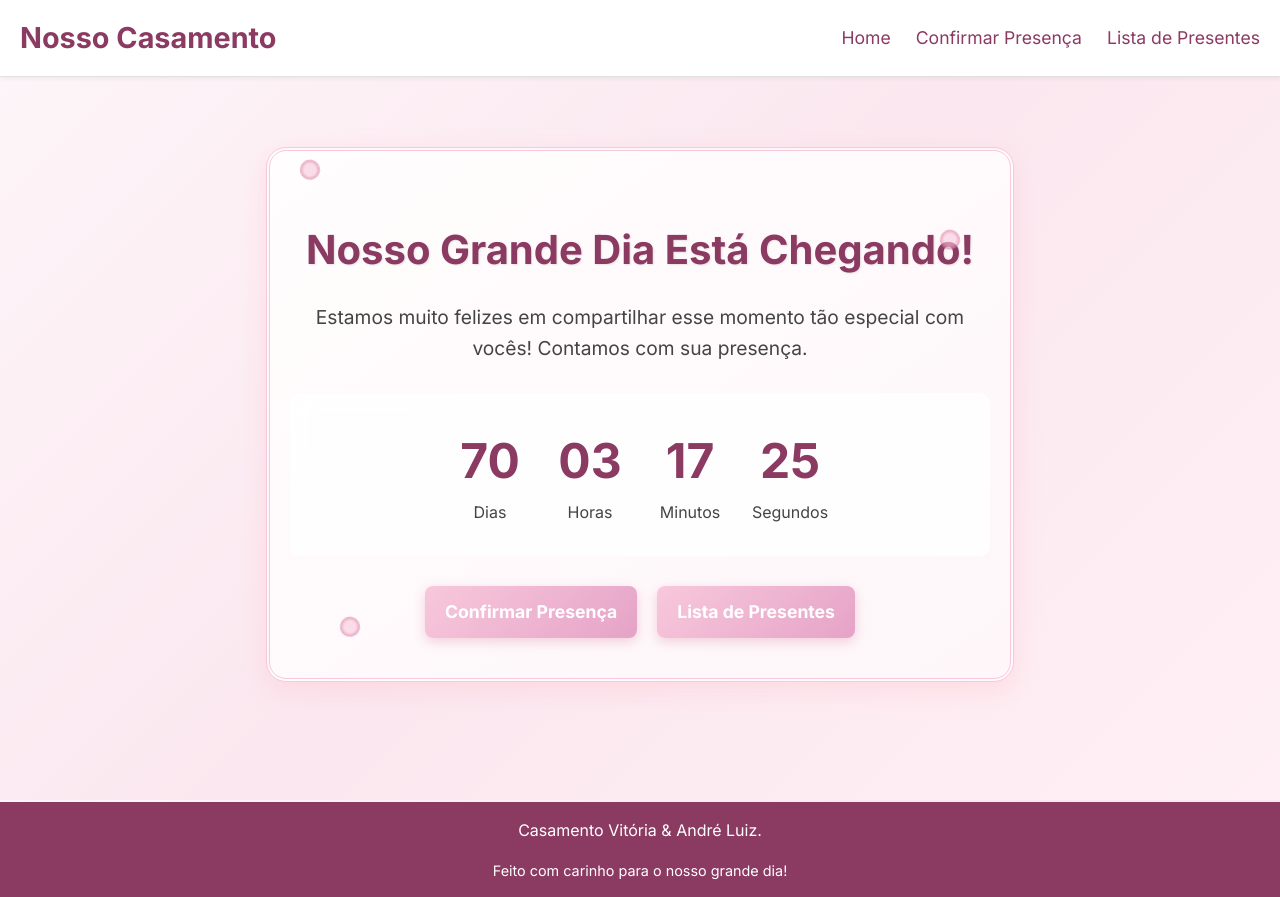
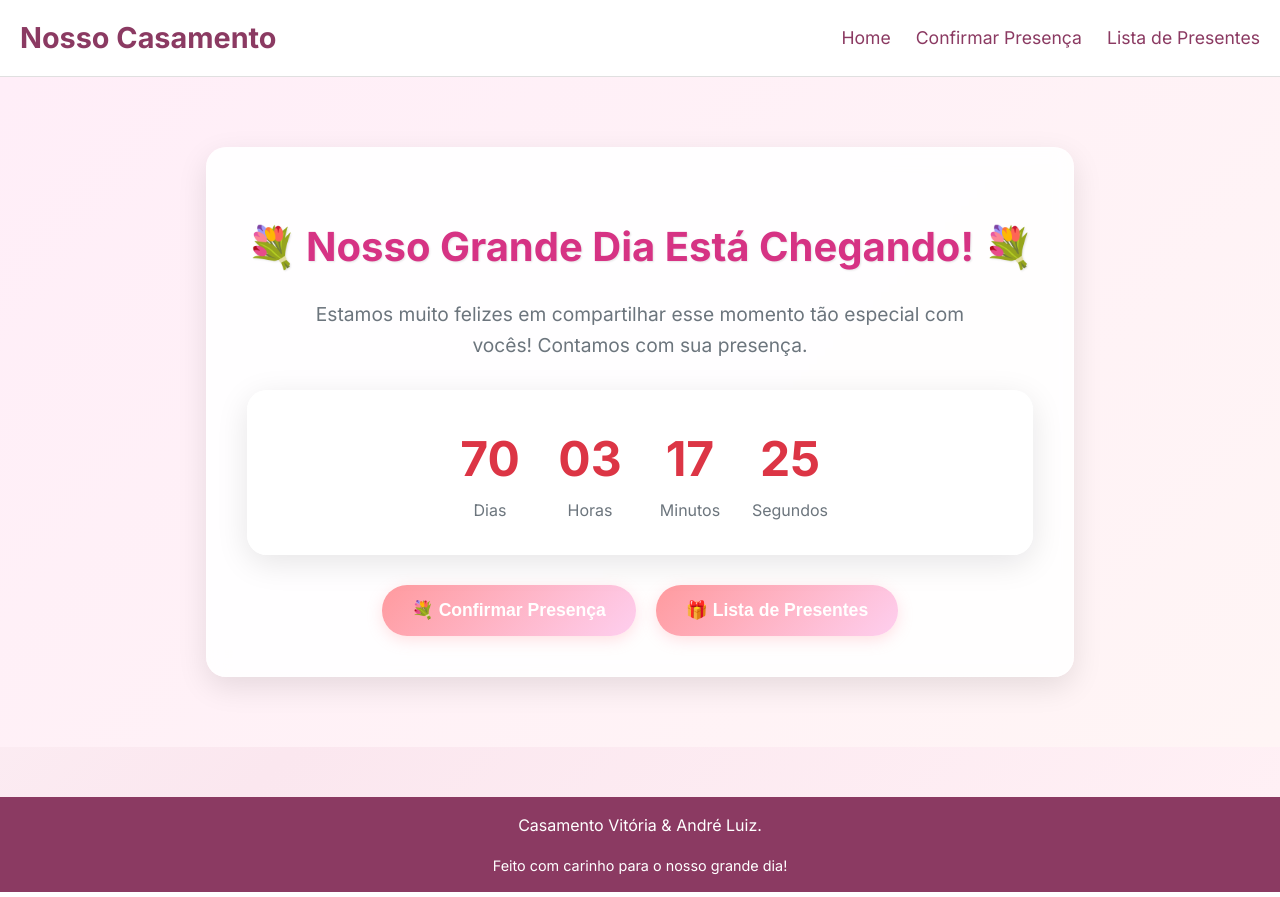
Before and after one commit to LzGuimaraes/wedding-front, a Next.js app: page / in a window 1280 px wide. Built offline with nearby package versions, Linux system fonts and the light colour scheme.

Commit message:
Adicionando flores a pagina principal

```diff
--- a/src/app/page.tsx
+++ b/src/app/page.tsx
@@ -1,9 +1,7 @@
-// page.tsx com efeitos florais
-
 "use client";
 
 import { useState, useEffect } from 'react';
-import Link from 'next/link';
+// Removido import Link from 'next/link' - não suportado
 
 interface TimeLeft {
   days?: number;
@@ -13,9 +11,21 @@ interface TimeLeft {
   eventPassed?: boolean;
 }
 
+interface FloralParticle {
+  id: number;
+  x: number;
+  y: number;
+  size: number;
+  rotation: number;
+  animationDuration: number;
+  type: 'flower' | 'petal' | 'leaf';
+  color: string;
+}
+
 export default function HomePage() {
   const weddingDate = new Date('2025-09-13T00:00:00');
   const [isClient, setIsClient] = useState(false);
+  const [floralParticles, setFloralParticles] = useState<FloralParticle[]>([]);
 
   const calculateTimeLeft = (): TimeLeft => {
     if (!isClient) return { days: 0, hours: 0, minutes: 0, seconds: 0 };
@@ -34,6 +44,31 @@ export default function HomePage() {
 
   const [timeLeft, setTimeLeft] = useState<TimeLeft>(calculateTimeLeft());
 
+  // Gerar partículas florais
+  useEffect(() => {
+    const generateFloralParticles = () => {
+      const particles: FloralParticle[] = [];
+      const colors = ['#ffb3ba', '#ffdfba', '#bae1ff', '#baffc9', '#ffffba', '#e6ccff'];
+      const types: ('flower' | 'petal' | 'leaf')[] = ['flower', 'petal', 'leaf'];
+
+      for (let i = 0; i < 25; i++) {
+        particles.push({
+          id: i,
+          x: Math.random() * 100,
+          y: Math.random() * 100,
+          size: Math.random() * 15 + 8,
+          rotation: Math.random() * 360,
+          animationDuration: Math.random() * 10 + 8,
+          type: types[Math.floor(Math.random() * types.length)],
+          color: colors[Math.floor(Math.random() * colors.length)]
+        });
+      }
+      setFloralParticles(particles);
+    };
+
+    generateFloralParticles();
+  }, []);
+
   useEffect(() => {
     setIsClient(true);
     if (isClient) {
@@ -46,7 +81,156 @@ export default function HomePage() {
 
   const formatTime = (time: number | undefined) => String(time ?? 0).padStart(2, '0');
 
+  const FloralParticle = ({ particle }: { particle: FloralParticle }) => {
+    const getParticleShape = (type: string) => {
+      switch (type) {
+        case 'flower':
+          return '🌸';
+        case 'petal':
+          return '🌺';
+        case 'leaf':
+          return '🍃';
+        default:
+          return '🌸';
+      }
+    };
+
     return (
+      <div
+        className="floral-particle"
+        style={{
+          position: 'absolute',
+          left: `${particle.x}%`,
+          top: `${particle.y}%`,
+          fontSize: `${particle.size}px`,
+          color: particle.color,
+          transform: `rotate(${particle.rotation}deg)`,
+          animation: `floralFloat ${particle.animationDuration}s ease-in-out infinite alternate`,
+          zIndex: -1,
+          pointerEvents: 'none',
+          userSelect: 'none'
+        }}
+      >
+        {getParticleShape(particle.type)}
+      </div>
+    );
+  };
+
+  return (
+    <>
+      <style jsx global>{`
+        @keyframes floralFloat {
+          0% {
+            transform: translateY(0px) rotate(0deg);
+            opacity: 0.7;
+          }
+          50% {
+            opacity: 1;
+          }
+          100% {
+            transform: translateY(-20px) rotate(360deg);
+            opacity: 0.7;
+          }
+        }
+
+        @keyframes petalFall {
+          0% {
+            transform: translateY(-100vh) rotate(0deg);
+            opacity: 0;
+          }
+          10% {
+            opacity: 1;
+          }
+          90% {
+            opacity: 1;
+          }
+          100% {
+            transform: translateY(100vh) rotate(360deg);
+            opacity: 0;
+          }
+        }
+
+        .btn {
+          background: linear-gradient(135deg, #ff9a9e 0%, #fecfef 100%);
+          color: white;
+          padding: 15px 30px;
+          text-decoration: none;
+          border-radius: 25px;
+          font-weight: bold;
+          transition: all 0.3s ease;
+          box-shadow: 0 4px 15px rgba(255, 154, 158, 0.3);
+          border: none;
+          cursor: pointer;
+          font-size: 1.1em;
+        }
+
+        .btn:hover {
+          transform: translateY(-3px);
+          box-shadow: 0 6px 20px rgba(255, 154, 158, 0.4);
+          background: linear-gradient(135deg, #ff8a8e 0%, #fdc4df 100%);
+        }
+
+        .home-content {
+          position: relative;
+          z-index: 1;
+          background: rgba(255, 255, 255, 0.9);
+          padding: 40px;
+          border-radius: 20px;
+          box-shadow: 0 10px 30px rgba(0, 0, 0, 0.1);
+          backdrop-filter: blur(10px);
+          border: 1px solid rgba(255, 255, 255, 0.3);
+        }
+
+        .floral-background {
+          position: fixed;
+          top: 0;
+          left: 0;
+          width: 100%;
+          height: 100%;
+          overflow: hidden;
+          z-index: -2;
+          pointer-events: none;
+        }
+
+        .falling-petals {
+          position: absolute;
+          width: 100%;
+          height: 100%;
+          overflow: hidden;
+        }
+
+        .falling-petal {
+          position: absolute;
+          font-size: 20px;
+          animation: petalFall 8s linear infinite;
+          opacity: 0;
+        }
+
+        .falling-petal:nth-child(1) { left: 10%; animation-delay: 0s; }
+        .falling-petal:nth-child(2) { left: 20%; animation-delay: 1s; }
+        .falling-petal:nth-child(3) { left: 30%; animation-delay: 2s; }
+        .falling-petal:nth-child(4) { left: 40%; animation-delay: 3s; }
+        .falling-petal:nth-child(5) { left: 50%; animation-delay: 4s; }
+        .falling-petal:nth-child(6) { left: 60%; animation-delay: 5s; }
+        .falling-petal:nth-child(7) { left: 70%; animation-delay: 6s; }
+        .falling-petal:nth-child(8) { left: 80%; animation-delay: 7s; }
+        .falling-petal:nth-child(9) { left: 90%; animation-delay: 8s; }
+      `}</style>
+
+      <div className="floral-background">
+        {/* Flores flutuantes de fundo */}
+        {floralParticles.map((particle) => (
+          <FloralParticle key={particle.id} particle={particle} />
+        ))}
+
+        {/* Pétalas caindo */}
+        <div className="falling-petals">
+          {[...Array(9)].map((_, i) => (
+            <div key={i} className="falling-petal">🌸</div>
+          ))}
+        </div>
+      </div>
+
       <div style={{
         textAlign: 'center',
         padding: '50px 20px',
@@ -55,22 +239,22 @@ export default function HomePage() {
         flexDirection: 'column',
         justifyContent: 'center',
         alignItems: 'center',
-      fontFamily: 'inherit'
+        fontFamily: 'inherit',
+        background: 'linear-gradient(135deg, #ffeef8 0%, #fff5f5 100%)',
+        position: 'relative'
       }}>
         <div className="home-content">
-        <div className="flower" style={{ top: '10px', left: '30px' }}></div>
-        <div className="flower" style={{ top: '80px', right: '50px' }}></div>
-        <div className="flower" style={{ bottom: '40px', left: '70px' }}></div>
-
           <h1 style={{
-          color: 'var(--color-deep-rose)',
+            color: '#d63384',
             fontSize: '2.5em',
             marginBottom: '20px',
             textShadow: '1px 1px 2px rgba(0,0,0,0.1)'
-        }}>Nosso Grande Dia Está Chegando!</h1>
+          }}>
+            💐 Nosso Grande Dia Está Chegando! 💐
+          </h1>
 
           <p style={{
-          color: 'var(--color-dark-gray)',
+            color: '#6c757d',
             fontSize: '1.2em',
             maxWidth: '700px',
             lineHeight: '1.6em',
@@ -80,8 +264,8 @@ export default function HomePage() {
           </p>
 
           {timeLeft.eventPassed ? (
-          <h2 style={{ color: 'var(--color-pink-deep)', fontSize: '2em', marginTop: '30px' }}>
-            O grande dia chegou!
+            <h2 style={{ color: '#dc3545', fontSize: '2em', marginTop: '30px' }}>
+              🎉 O grande dia chegou! 🎉
             </h2>
           ) : (
             <div style={{
@@ -89,19 +273,21 @@ export default function HomePage() {
               gap: '20px',
               marginTop: '30px',
               marginBottom: '30px',
-            backgroundColor: 'rgba(255, 255, 255, 0.8)',
+              backgroundColor: 'rgba(255, 255, 255, 0.9)',
               backdropFilter: 'blur(10px)',
               padding: '30px',
-            borderRadius: '10px',
+              borderRadius: '20px',
               flexWrap: 'wrap',
-            justifyContent: 'center'
+              justifyContent: 'center',
+              boxShadow: '0 8px 32px rgba(0, 0, 0, 0.1)',
+              border: '1px solid rgba(255, 255, 255, 0.3)'
             }}>
               {["Dias", "Horas", "Minutos", "Segundos"].map((label, index) => {
                 const value = [timeLeft.days, timeLeft.hours, timeLeft.minutes, timeLeft.seconds][index];
                 return (
                   <div key={label} style={{ minWidth: '80px' }}>
-                  <h2 style={{ color: 'var(--color-pink-deep)', fontSize: '3em', margin: 0 }}>{formatTime(value)}</h2>
-                  <p style={{ color: 'var(--color-dark-gray)', fontSize: '1em', margin: 0 }}>{label}</p>
+                    <h2 style={{ color: '#dc3545', fontSize: '3em', margin: 0 }}>{formatTime(value)}</h2>
+                    <p style={{ color: '#6c757d', fontSize: '1em', margin: 0 }}>{label}</p>
                   </div>
                 );
               })}
@@ -110,11 +296,22 @@ export default function HomePage() {
 
           <nav>
             <div style={{ display: 'flex', gap: '20px', justifyContent: 'center', flexWrap: 'wrap' }}>
-            <Link href="/confirmar-presenca" className="btn">Confirmar Presença</Link>
-            <Link href="/presentes" className="btn">Lista de Presentes</Link>
+              <button
+                className="btn"
+                onClick={() => window.open('/confirmar-presenca', '_self')}
+              >
+                💐 Confirmar Presença
+              </button>
+              <button
+                className="btn"
+                onClick={() => window.open('/presentes', '_self')}
+              >
+                🎁 Lista de Presentes
+              </button>
             </div>
           </nav>
         </div>
       </div>
+    </>
   );
 }
```
Lines whose indentation alone changed are shown as unchanged.
